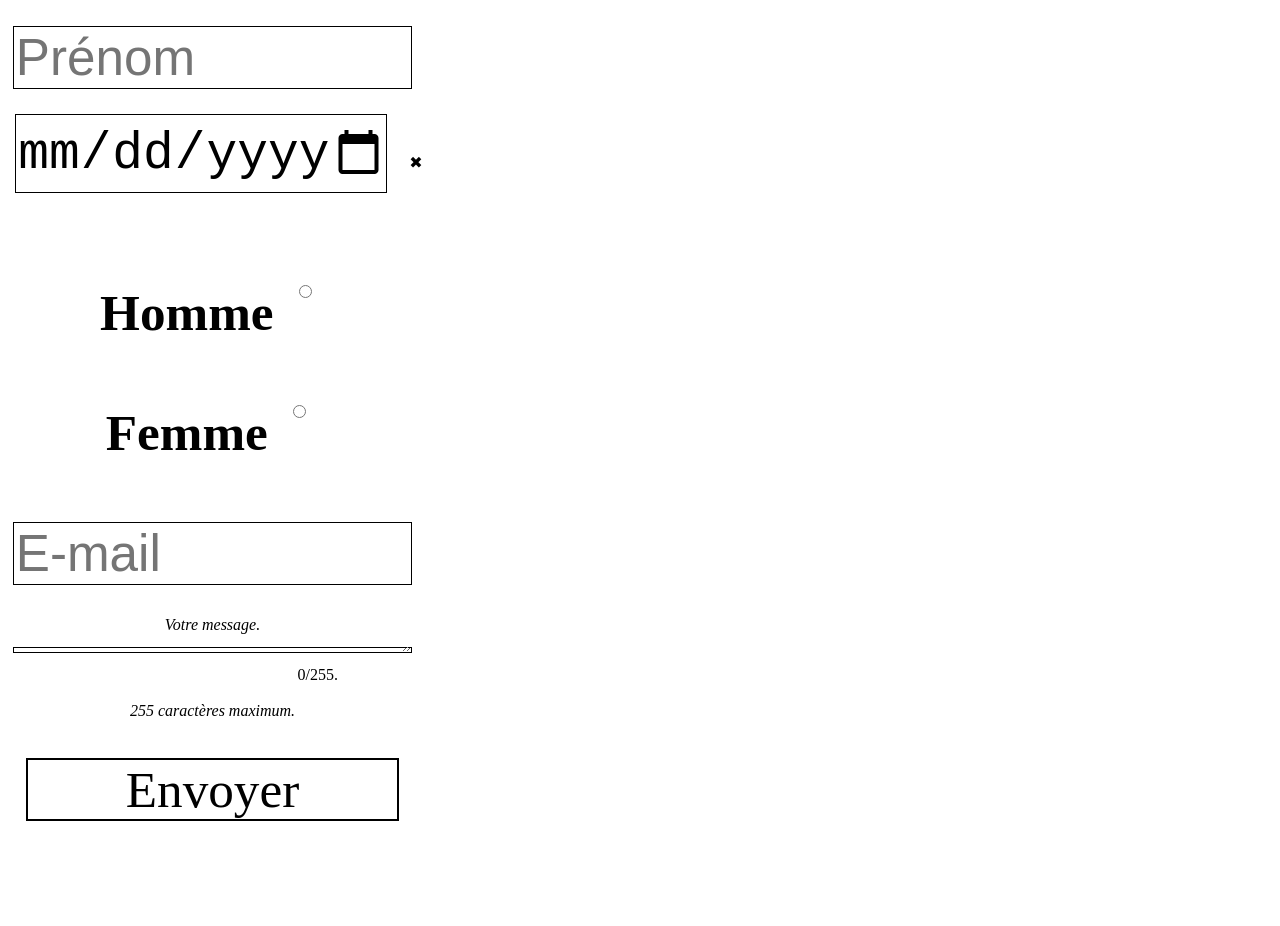
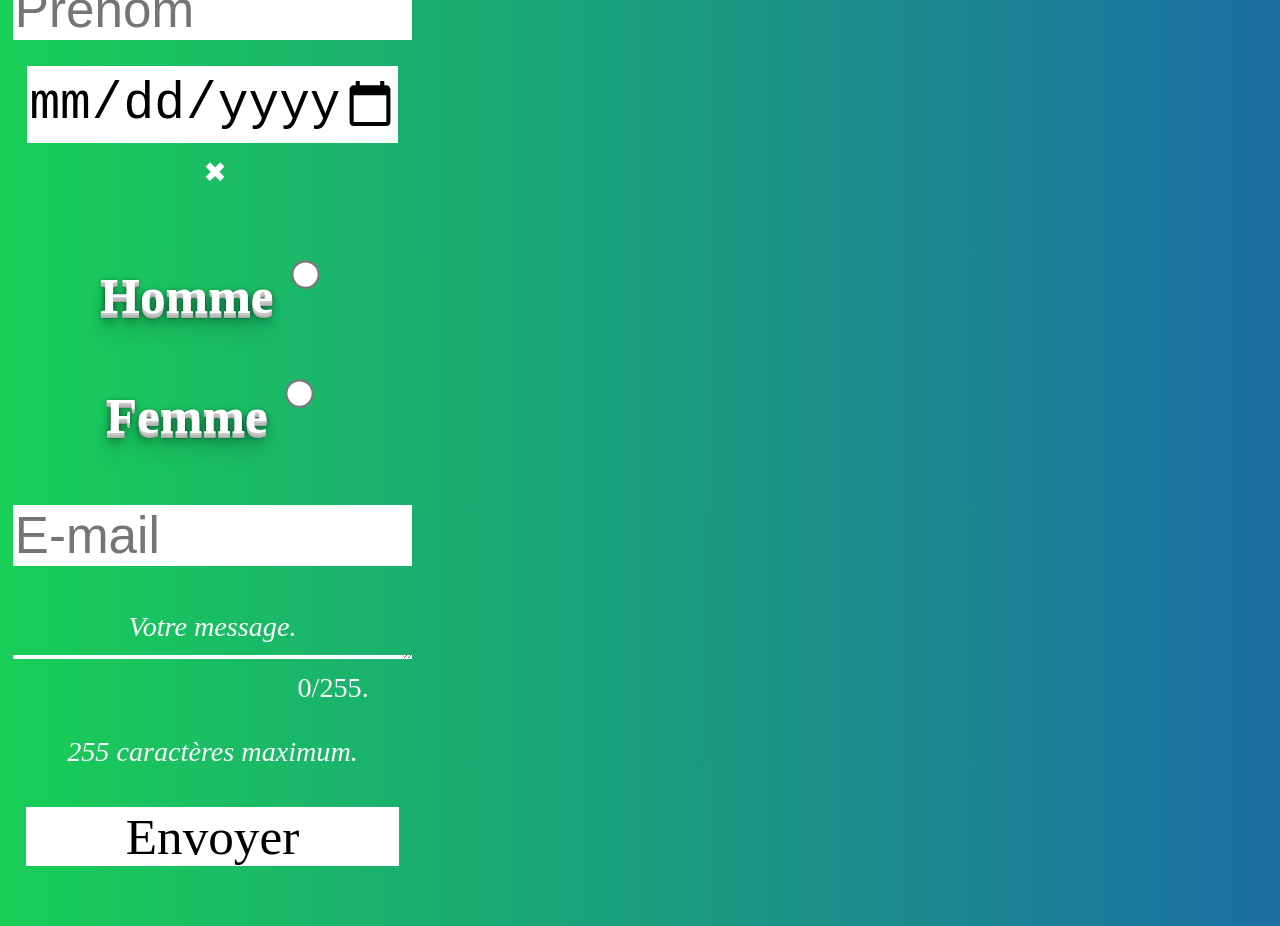
Before and after one commit to dclchrislfrakkass/formulaire, a plain HTML site: page index.html in a window 1280 px wide. Drawn offline with Linux system fonts and the light colour scheme.

Commit message:
all ok // add some css lines to personalize

```diff
--- a/css/style.css
+++ b/css/style.css
@@ -1,4 +1,10 @@
 html {
+    background: #19CE56;
+    background: -moz-linear-gradient(left, #19CE56 0%, #1C6EA4 100%, #2F38C5 100%);
+    background: -webkit-linear-gradient(left, #19CE56 0%, #1C6EA4 100%, #2F38C5 100%);
+    background: linear-gradient(to right, #19CE56 0%, #1C6EA4 100%, #2F38C5 100%);
+    color: white;
+    font-size: 2.2vmax;
 }
 body {
     height: 100%;
@@ -22,7 +28,8 @@ input, textarea {
     height: 6vmax;
     font-size: 4vmax;
     margin: 1vmax;
-    border : 1px solid black;
+    /* border : 1px solid black; */
+    border: none;
 }
 #choice {
     height: auto;
@@ -51,6 +58,10 @@ input:valid+span:after {
 h1 {
     font-size: 4vmax;
     height: 4vmax;
+    text-shadow: 0 1px 0 #CCCCCC, 0 2px 0 #c9c9c9, 0 3px 0 #bbb, 0 4px 0 #b9b9b9, 0 5px 0 #aaa, 0 6px 1px rgba(0,0,0,.1), 0 0 5px rgba(0,0,0,.1), 0 1px 3px rgba(0,0,0,.3), 0 3px 5px rgba(0,0,0,.2), 0 5px 10px rgba(0,0,0,.25), 0 10px 10px rgba(0,0,0,.2), 0 20px 20px rgba(0,0,0,.15);
+}
+input[type='radio'] {
+    transform: scale(2.2);
 }
 
 textarea{
@@ -64,15 +75,18 @@ textarea{
     margin :2vmax;
     margin-top: 3vmax;
     margin-bottom: 2vmax;
-    border: 2px solid black;
+    border: none;
     height: 5vmax;
     font-size: 4vmax;
+    background-color: white;
+    color: black;
 }
 #alert {
     background-color: none;
     border: none;
     color: red;
     font-size: 4vmax;
+    background-color: white;
 }
 .modal {
     display: none;
--- a/js/main.js
+++ b/js/main.js
@@ -26,7 +26,7 @@ function validateForm() {
         alerted();
 
     } else {
-        document.forms["chrisForm"]["name"].style.border = "1px solid black";
+        document.forms["chrisForm"]["name"].style.border = "none";
         allOk();
     }
     y = document.forms["chrisForm"]["forName"].value;
@@ -34,7 +34,7 @@ function validateForm() {
         document.forms["chrisForm"]["forName"].style.border = "2px solid red";
         alerted();
     }else {
-        document.forms["chrisForm"]["forName"].style.border = "1px solid black";
+        document.forms["chrisForm"]["forName"].style.border = "none";
         allOk();
     }
 
@@ -102,7 +102,7 @@ function checkEmail() {
 
     var email = document.getElementById("mailText");
     var filter = /^([a-zA-Z0-9_\.\-])+\@(([a-zA-Z0-9\-])+\.)+([a-zA-Z0-9]{2,4})+$/;
-    document.getElementById("mailText").style.border = "2px solid black";
+    document.getElementById("mailText").style.border = "none";
     allOk();
 
     if (!filter.test(email.value)) {
```
Also changed, not shown: index.html (+5 -1 lines).
